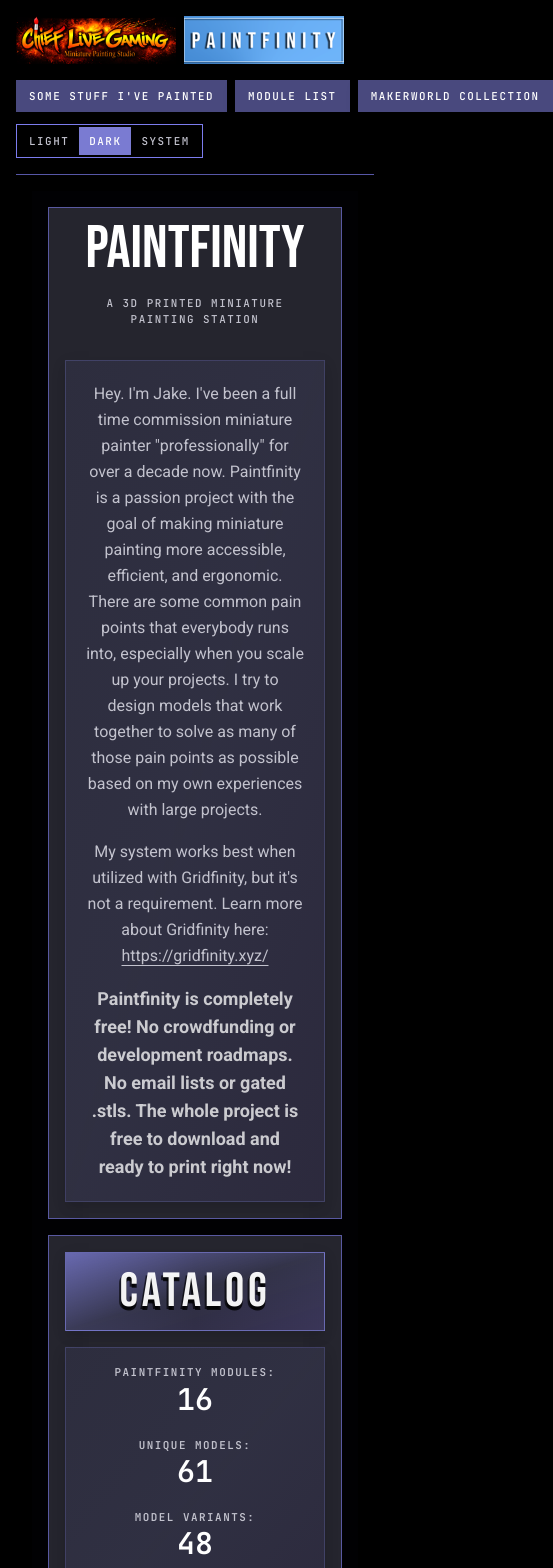
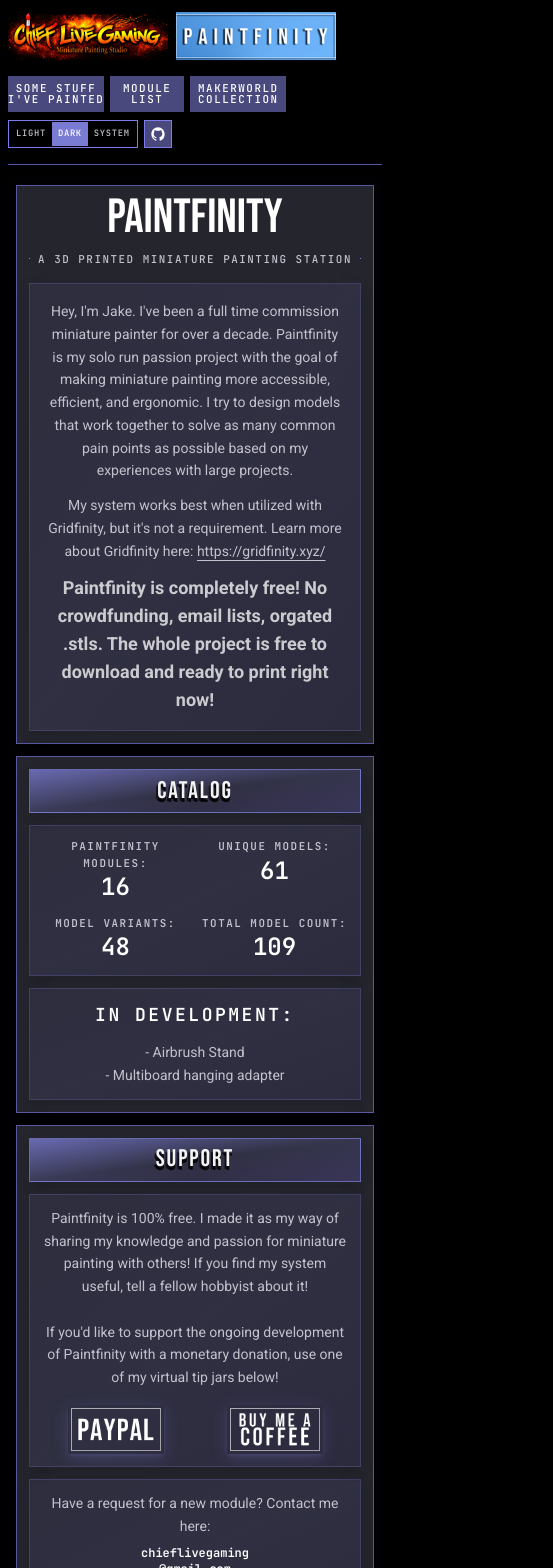
Before and after one commit to jwhiteeagle/paintfinity_painting_station, a React (Vite) app: page / in a window 390 px wide. Shown: the top 1568 px of the page, 553 px wide, since content can reach past the window. Built offline with nearby package versions, Linux system fonts and the light colour scheme.

Commit message:
final site polish and makerworld link verifications.

```diff
--- a/src/App.tsx
+++ b/src/App.tsx
@@ -19,15 +19,15 @@
 const moduleRequestMailto = `mailto:${contactEmail}?subject=Paintfinity%20module%20request`;
 const [contactEmailName, contactEmailDomain] = contactEmail.split("@");
 
-const railPanelClassName = "surface-gradient w-full p-4 text-center";
+const railPanelClassName = "surface-gradient w-full p-3 text-center sm:p-4";
 const supportImageButtonClassName =
-  "w-full max-w-28 overflow-hidden border-secondary/90 shadow-md shadow-primary/25 transition-all hover:-translate-y-0.5 hover:shadow-lg hover:shadow-primary/30";
+  "w-full max-w-24 overflow-hidden border-secondary/90 shadow-md shadow-primary/25 transition-all hover:-translate-y-0.5 hover:shadow-lg hover:shadow-primary/30 sm:max-w-28";
 
 function RailHeader({ children }: { children: React.ReactNode }) {
   return (
-    <div className="surface-gradient-header flex min-h-15 items-center justify-center border px-4 py-4">
+    <div className="surface-gradient-header flex min-h-11 items-center justify-center border px-3 py-2 sm:min-h-15 sm:px-4 sm:py-4">
       <h2
-        className="relative font-display text-5xl leading-[0.95] tracking-[0.08em] text-foreground/95"
+        className="relative font-display text-2xl leading-[0.95] tracking-[0.08em] text-foreground/95 sm:text-5xl"
         style={{
           textShadow: "0 4px 0 rgb(0 0 0 / 0.8), -2px 3px 0 rgb(0 0 0 / 0.65)",
         }}
@@ -49,9 +49,9 @@
           title="Paintfinity"
           tagline="A 3D printed miniature painting station"
           leftRail={
-            <div className="flex h-full flex-col gap-4">
+            <div className="flex h-full flex-col gap-3 sm:gap-4">
               <RailHeader>Catalog</RailHeader>
-              <div className="flex flex-1 flex-col justify-center gap-4">
+              <div className="flex flex-1 flex-col justify-center gap-3 sm:gap-4">
                 <div className={railPanelClassName}>
                   <CatalogStats totals={moduleCatalog.totals} />
                 </div>
@@ -70,9 +70,9 @@
             </div>
           }
           rightRail={
-            <div className="flex h-full flex-col gap-4">
+            <div className="flex h-full flex-col gap-3 sm:gap-4">
               <RailHeader>Support</RailHeader>
-              <div className="flex flex-1 flex-col justify-center gap-4">
+              <div className="flex flex-1 flex-col justify-center gap-3 sm:gap-4">
                 <div className={railPanelClassName}>
                   <p className="type-body">
                     Paintfinity is 100% free. I made it as my way of sharing my knowledge and passion for miniature painting with others!
@@ -119,7 +119,6 @@
                 <div className={railPanelClassName}>
                   <p className="type-body">
                     Have a request for a new module?
-                    <br />
                     Contact me here:
                   </p>
                   <p className="mt-2 type-data">
@@ -140,10 +139,9 @@
           }
         >
           <p>
-            Hey. I'm Jake. I've been a full time commission miniature painter "professionally" for over a decade
-            now. Paintfinity is a passion project with the goal of making miniature painting more accessible, efficient, and ergonomic.
-            There are some common pain points that everybody runs into, especially when you scale up your projects.
-            I try to design models that work together to solve as many of those pain points as possible based on my own experiences with large projects.
+             Hey, I'm Jake. I've been a full time commission miniature painter for over a decade.
+             Paintfinity is my solo run passion project with the goal of making miniature painting more accessible, efficient, and ergonomic.
+             I try to design models that work together to solve as many common pain points as possible based on my experiences with large projects.
           </p>
           <p>
             My system works best when utilized with Gridfinity, but it's not a requirement.
@@ -159,7 +157,7 @@
           </p>
           <p className="text-lg font-bold text-foreground/75">
             Paintfinity is completely free!
-            No crowdfunding or development roadmaps. No email lists or gated .stls. The whole project is free to download and ready to print right now!
+            No crowdfunding, email lists, orgated .stls. The whole project is free to download and ready to print right now!
           </p>
         </HeroHeader>
       </SectionContainer>
--- a/src/components/app/app-shell.tsx
+++ b/src/components/app/app-shell.tsx
@@ -13,9 +13,9 @@
 }: AppShellProps) {
   return (
     <div className="min-h-screen bg-background text-foreground">
-      <div className="mx-auto flex min-h-screen w-full max-w-360 flex-col px-4 sm:px-6 lg:px-8">
-        {header ? <header className="py-4">{header}</header> : null}
-        <main className="flex-1 pb-6">{children}</main>
+      <div className="mx-auto flex min-h-screen w-full max-w-360 flex-col px-2 sm:px-6 lg:px-8">
+        {header ? <header className="py-3 sm:py-4">{header}</header> : null}
+        <main className="flex-1 pb-4 sm:pb-6">{children}</main>
         {footer ? <footer className="py-6">{footer}</footer> : null}
       </div>
     </div>
--- a/src/components/app/catalog-stats.tsx
+++ b/src/components/app/catalog-stats.tsx
@@ -17,7 +17,7 @@
 }
 
 const statLabelClassName = "type-label font-semibold text-muted-foreground"
-const statValueClassName = "type-data text-3xl"
+const statValueClassName = "type-data text-2xl sm:text-3xl"
 
 function CatalogStat({ label, value }: CatalogStatProps) {
   return (
@@ -34,7 +34,7 @@
 
 export function CatalogStats({ totals }: CatalogStatsProps) {
   return (
-    <dl className="grid w-full grid-cols-1 gap-x-4 gap-y-5 sm:grid-cols-2 xl:grid-cols-1">
+    <dl className="grid w-full grid-cols-2 gap-x-3 gap-y-3 sm:gap-x-4 sm:gap-y-5 xl:grid-cols-1">
       <CatalogStat label="Paintfinity Modules:" value={totals.modules} />
       <CatalogStat label="Unique Models:" value={totals.uniqueModels} />
       <CatalogStat label="Model Variants:" value={totals.variants} />
--- a/src/components/app/hero-header.tsx
+++ b/src/components/app/hero-header.tsx
@@ -16,24 +16,24 @@
   rightRail,
 }: HeroHeaderProps) {
   return (
-    <section className="mx-auto w-full bg-muted/5 px-4 pt-4 pb-4 text-center shadow-xs sm:px-6 sm:pt-6 sm:pb-5 lg:pt-8 lg:pb-6">
-      <div className="grid gap-4 md:grid-cols-2 md:items-stretch xl:grid-cols-4">
+    <section className="mx-auto w-full bg-muted/5 px-2 pt-2 pb-3 text-center shadow-xs sm:px-6 sm:pt-6 sm:pb-5 lg:pt-8 lg:pb-6">
+      <div className="grid gap-3 sm:gap-4 md:grid-cols-2 md:items-stretch xl:grid-cols-4">
         {leftRail ? (
-          <aside className="order-2 border border-border/60 bg-card p-4 text-left xl:order-1 xl:col-span-1">
+          <aside className="order-2 border border-border/60 bg-card p-3 text-left sm:p-4 xl:order-1 xl:col-span-1">
             {leftRail}
           </aside>
         ) : null}
 
-        <div className="order-1 border border-border/60 bg-card p-4 md:col-span-2 xl:order-2 xl:col-span-2">
+        <div className="order-1 border border-border/60 bg-card p-3 sm:p-4 md:col-span-2 xl:order-2 xl:col-span-2">
           <div className="flex flex-col items-center">
             <h1
-              className="type-title text-6xl leading-[0.85] sm:text-7xl lg:text-8xl"
+              className="type-title text-5xl leading-[0.85] sm:text-7xl lg:text-8xl"
             >
               {title}
             </h1>
 
             {tagline ? (
-              <div className="mt-5 flex w-full max-w-3xl items-center gap-4">
+              <div className="mt-3 flex w-full max-w-3xl items-center gap-2 sm:mt-5 sm:gap-4">
                 <span className="h-px flex-1 bg-border" aria-hidden="true" />
                 <p className="type-label text-muted-foreground">
                   {tagline}
@@ -43,8 +43,8 @@
             ) : null}
 
             {children ? (
-              <div className="surface-gradient mt-8 w-full max-w-4xl px-5 py-5 sm:px-8 sm:py-6">
-                <div className="mx-auto max-w-3xl space-y-4 text-base leading-relaxed text-muted-foreground sm:text-lg">
+              <div className="surface-gradient mt-4 w-full max-w-4xl px-4 py-4 sm:mt-8 sm:px-8 sm:py-6">
+                <div className="mx-auto max-w-3xl space-y-3 text-sm leading-relaxed text-muted-foreground sm:space-y-4 sm:text-lg">
                   {children}
                 </div>
               </div>
@@ -54,7 +54,7 @@
         </div>
 
         {rightRail ? (
-          <aside className="order-3 border border-border/60 bg-card p-4 text-left xl:col-span-1">
+          <aside className="order-3 border border-border/60 bg-card p-3 text-left sm:p-4 xl:col-span-1">
             {rightRail}
           </aside>
         ) : null}
--- a/src/components/app/module-card.tsx
+++ b/src/components/app/module-card.tsx
@@ -23,7 +23,7 @@
 }: ModuleCardProps) {
   return (
     <article className={moduleCardClassName}>
-      <header className="surface-gradient-header flex min-h-15 items-center justify-center px-4 py-4 group-hover:border-primary/45 group-hover:from-primary/35 group-hover:to-secondary/40">
+      <header className="surface-gradient-header flex min-h-20 items-center justify-center px-4 py-4 group-hover:border-primary/45 group-hover:from-primary/35 group-hover:to-secondary/40">
         <h3 className="type-card-title relative">{title}</h3>
       </header>
 
--- a/src/components/app/section-container.tsx
+++ b/src/components/app/section-container.tsx
@@ -12,17 +12,17 @@
   NonNullable<SectionContainerProps["variant"]>,
   string
 > = {
-  hero: "pt-0 pb-6",
-  moduleGrid: "py-6 scroll-mt-20",
+  hero: "pt-0 pb-4 sm:pb-6",
+  moduleGrid: "py-4 scroll-mt-20 sm:py-6",
 }
 
 const contentClasses: Record<
   NonNullable<SectionContainerProps["variant"]>,
   string
 > = {
-  hero: "space-y-6",
+  hero: "space-y-4 sm:space-y-6",
   moduleGrid:
-    "grid gap-4 rounded-none border border-border/60 bg-muted/25 p-5 sm:grid-cols-2 sm:p-6 lg:grid-cols-4",
+    "grid gap-3 rounded-none border border-border/60 bg-muted/25 p-3 sm:grid-cols-2 sm:gap-4 sm:p-6 lg:grid-cols-4",
 }
 
 export function SectionContainer({
@@ -33,7 +33,7 @@
   return (
     <section
       id={id}
-      className={cn("mx-auto w-full max-w-7xl px-4 sm:px-6", sectionClasses[variant])}
+      className={cn("mx-auto w-full max-w-7xl px-0 sm:px-6", sectionClasses[variant])}
     >
       <div className={cn(contentClasses[variant])}>{children}</div>
     </section>
--- a/src/components/app/site-header.tsx
+++ b/src/components/app/site-header.tsx
@@ -5,7 +5,13 @@
 
 const brandLinkClassName =
   "block transition-opacity hover:opacity-85 focus-visible:outline-none focus-visible:ring-2 focus-visible:ring-ring focus-visible:ring-offset-2 focus-visible:ring-offset-background"
-const navLinkClassName = buttonVariants({ variant: "selector" })
+const iconLinkClassName =
+  "inline-flex size-7 items-center justify-center rounded-none border border-border bg-primary/60 text-foreground shadow-sm transition-colors hover:bg-muted/70 hover:text-foreground/90 focus-visible:outline-none focus-visible:ring-2 focus-visible:ring-ring focus-visible:ring-offset-2 focus-visible:ring-offset-background sm:size-8"
+const navLinkClassName = buttonVariants({
+  variant: "selector",
+  className:
+    "h-auto min-h-9 max-w-24 whitespace-normal px-2 py-1 text-center text-[0.56rem] leading-[1.05] tracking-[0.08em] sm:h-8 sm:max-w-none sm:whitespace-nowrap sm:px-3 sm:py-0 sm:text-[0.68rem] sm:leading-none sm:tracking-[0.14em]",
+})
 
 export function SiteHeader() {
   return (
@@ -41,9 +47,9 @@
         </a>
       </div>
 
-      <div className="flex flex-wrap items-center gap-3">
+      <div className="flex flex-wrap items-center gap-2 sm:gap-3">
         <nav
-          className="flex items-center gap-2"
+          className="flex flex-wrap items-center gap-1.5 sm:gap-2"
           aria-label="Primary navigation"
         >
           <a
@@ -52,10 +58,18 @@
             target="_blank"
             rel="noreferrer"
           >
-            Some Stuff I've Painted
+            <span>
+              Some Stuff
+              <br />
+              I've Painted
+            </span>
           </a>
           <a className={navLinkClassName} href="#modules">
-            Module List
+            <span>
+              Module
+              <br />
+              List
+            </span>
           </a>
           <a
             className={navLinkClassName}
@@ -63,10 +77,32 @@
             target="_blank"
             rel="noreferrer"
           >
-            MakerWorld Collection
+            <span>
+              MakerWorld
+              <br />
+              Collection
+            </span>
           </a>
         </nav>
-        <ThemeToggle />
+        <div className="flex items-center gap-1.5 sm:gap-2">
+          <ThemeToggle />
+          <a
+            href="https://github.com/jwhiteeagle/paintfinity_painting_station"
+            target="_blank"
+            rel="noreferrer"
+            aria-label="Open Paintfinity repository on GitHub"
+            className={iconLinkClassName}
+          >
+            <svg
+              viewBox="0 0 24 24"
+              className="size-4"
+              fill="currentColor"
+              aria-hidden="true"
+            >
+              <path d="M12 2C6.48 2 2 6.58 2 12.25c0 4.52 2.87 8.35 6.84 9.7.5.09.68-.22.68-.49 0-.24-.01-.89-.01-1.75-2.78.62-3.37-1.37-3.37-1.37-.45-1.18-1.11-1.49-1.11-1.49-.91-.64.07-.63.07-.63 1 .07 1.53 1.06 1.53 1.06.89 1.56 2.34 1.11 2.91.85.09-.66.35-1.11.63-1.37-2.22-.26-4.56-1.14-4.56-5.06 0-1.12.39-2.03 1.03-2.75-.1-.26-.45-1.3.1-2.71 0 0 .84-.28 2.75 1.05A9.3 9.3 0 0 1 12 6.95c.85 0 1.7.12 2.5.35 1.91-1.33 2.75-1.05 2.75-1.05.55 1.41.2 2.45.1 2.71.64.72 1.03 1.63 1.03 2.75 0 3.93-2.34 4.79-4.57 5.05.36.32.68.94.68 1.89 0 1.37-.01 2.47-.01 2.81 0 .27.18.59.69.49A10.07 10.07 0 0 0 22 12.25C22 6.58 17.52 2 12 2Z" />
+            </svg>
+          </a>
+        </div>
       </div>
     </div>
   )
--- a/src/components/app/theme-toggle.tsx
+++ b/src/components/app/theme-toggle.tsx
@@ -12,7 +12,7 @@
 
   return (
     <div
-      className="inline-flex rounded-none border border-border bg-background p-0.5 shadow-sm"
+      className="inline-flex rounded-none border border-border bg-background p-px shadow-sm sm:p-0.5"
       role="group"
       aria-label="Theme selection"
     >
@@ -21,7 +21,7 @@
           key={option.value}
           type="button"
           className={cn(
-            "type-label h-7 rounded-none px-2.5 text-muted-foreground transition-colors hover:bg-muted/70 focus-visible:outline-none focus-visible:ring-2 focus-visible:ring-ring",
+            "type-label h-6 rounded-none px-1.5 text-[0.55rem] tracking-[0.08em] text-muted-foreground transition-colors hover:bg-muted/70 focus-visible:outline-none focus-visible:ring-2 focus-visible:ring-ring sm:h-7 sm:px-2.5 sm:text-[0.68rem] sm:tracking-[0.14em]",
             theme === option.value && "bg-primary text-primary-foreground shadow-xs"
           )}
           aria-pressed={theme === option.value}
```
Also changed, not shown: public/embeds/ahk tag script.txt (deleted).
